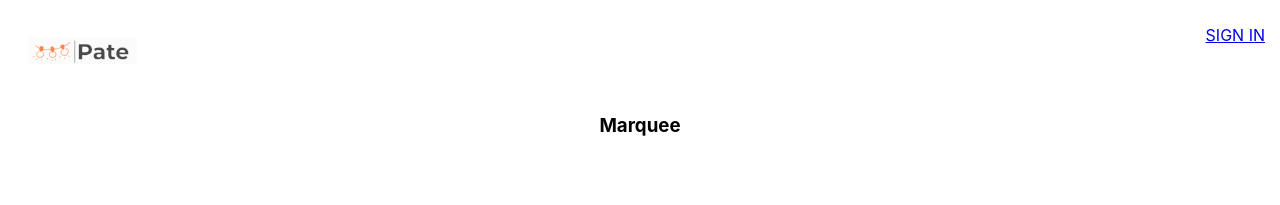
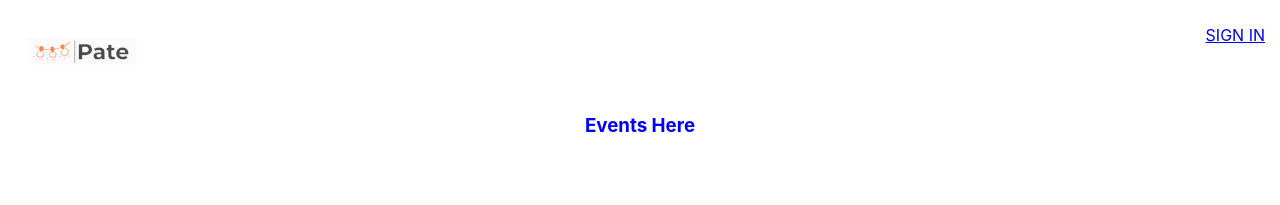
Before and after one commit to danocolombo/pate, a React (Create React App) app: page / in a window 1280 px wide. Shown: the top 205 px of the page. Built offline with nearby package versions, Linux system fonts and the light colour scheme.

Commit message:
converted from Lobby marquee to Lobby Events

```diff
--- /dev/null
+++ b/src/components/events/events.component.jsx
@@ -0,0 +1,10 @@
+import React from 'react';
+import './events.styles.scss';
+const Events = () => {
+    return (
+        <div>
+            <h3 className='events-header'>Events Here</h3>
+        </div>
+    );
+};
+export default Events;
--- /dev/null
+++ b/src/components/events/events.styles.scss
@@ -0,0 +1,3 @@
+.events-header {
+    color: blue;
+}
--- a/src/pages/lobby/lobby.component.jsx
+++ b/src/pages/lobby/lobby.component.jsx
@@ -1,11 +1,10 @@
 import React from 'react';
-import Marquee from '../../components/marquee/marquee.component';
-
+import Events from '../../components/events/events.component';
 import './lobby.styles.scss';
 
 const Lobby = () => (
     <div className='lobby'>
-        <Marquee />
+        <Events />
     </div>
 );
 
```
